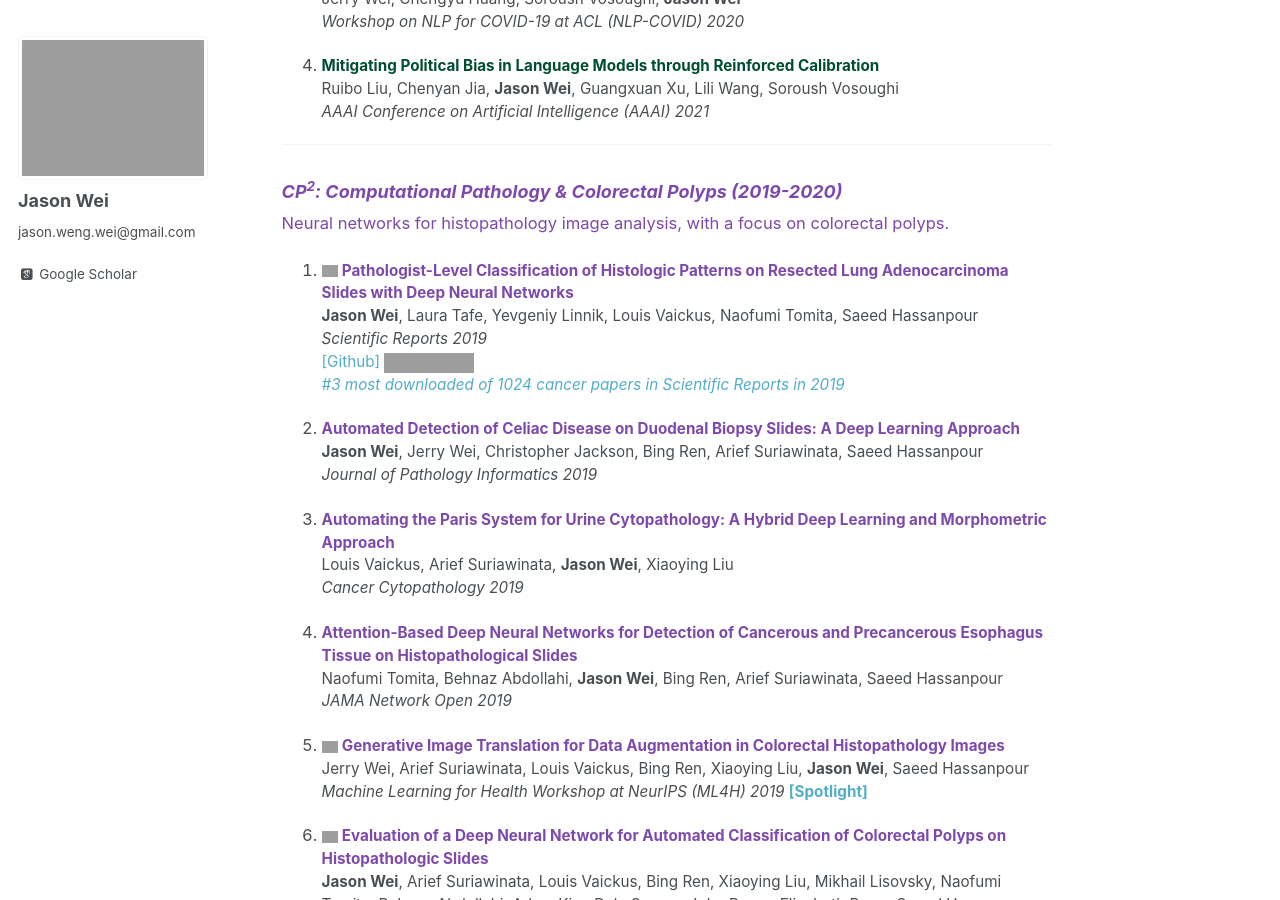
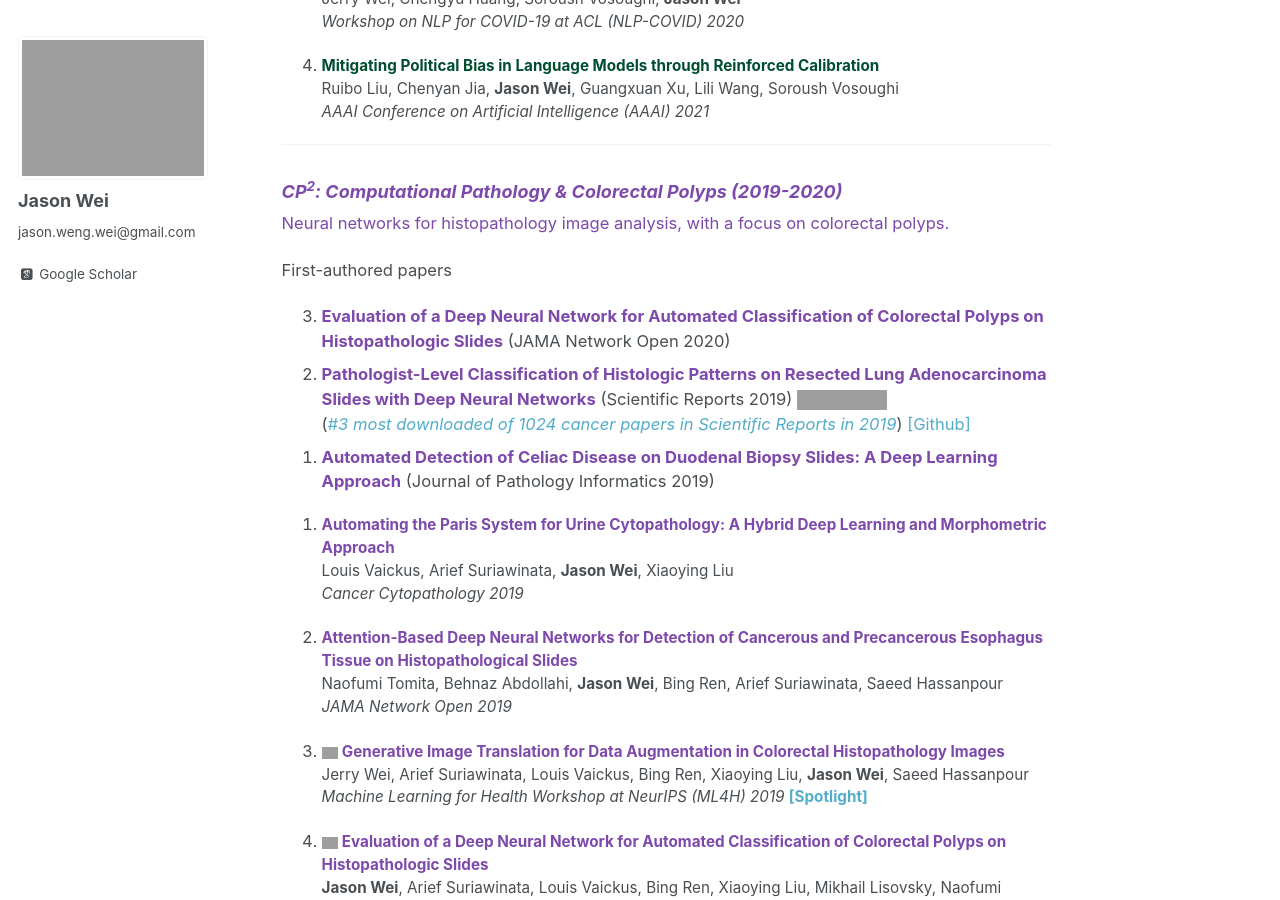
Before and after one commit to jasonwei20/jasonwei20.github.io, a Jekyll site: the page built from _pages/all_papers.md, in a window 1280 px wide and 900 px high, scrolled down 680 px. Built offline with Jekyll 4.4.1, drawn with Linux system fonts in a browser that asks for light colours; some web fonts are replaced; grey boxes are pictures that could not be loaded.

Commit message:
fix all papers

```diff
--- a/_pages/all_papers.md
+++ b/_pages/all_papers.md
@@ -39,6 +39,14 @@
 
 <span style="color:#7d49ab">Neural networks for histopathology image analysis, with a focus on colorectal polyps.</span>
 
+First-authored papers
+<ol reversed>
+  <li><a href="https://jamanetwork.com/journals/jamanetworkopen/fullarticle/2764906" style="color:#7d49ab" target="_blank"><b>Evaluation of a Deep Neural Network for Automated Classification of Colorectal Polyps on Histopathologic Slides</b></a> (JAMA Network Open 2020)</li>
+  <li><a href="https://www.nature.com/articles/s41598-019-40041-7" style="color:#7d49ab" target="_blank"><b>Pathologist-Level Classification of Histologic Patterns on Resected Lung Adenocarcinoma Slides with Deep Neural Networks</b></a> (Scientific Reports 2019) <img height="16" src="https://img.shields.io/github/stars/BMIRDS/deepslide.svg?logo=github&logoColor=white&colorA=navy&link=https://github.com/BMIRDS/deepslide&link=https://github.com/BMIRDS/deepslide"> <br/>
+  (<a href="https://www.nature.com/collections/ghegcgfbdi" target="_blank"><i>#3 most downloaded of 1024 cancer papers in Scientific Reports in 2019</i></a>) <a href="https://github.com/BMIRDS/deepslide" target="_blank">[Github]</a></li>
+  <li><a href="http://www.jpathinformatics.org/article.asp?issn=2153-3539;year=2019;volume=10;issue=1;spage=7;epage=7;aulast=Wei" style="color:#7d49ab" target="_blank"><b>Automated Detection of Celiac Disease on Duodenal Biopsy Slides: A Deep Learning Approach</b></a> (Journal of Pathology Informatics 2019)</li>
+</ol>
+<!--
 1. <img height="16" width="16" src="/images/glowing-star.png"> <a href="https://www.nature.com/articles/s41598-019-40041-7" style="color:#7d49ab" target="_blank"><b>Pathologist-Level Classification of Histologic Patterns on Resected Lung Adenocarcinoma Slides with Deep Neural Networks</b></a>
 **Jason Wei**, Laura Tafe, Yevgeniy Linnik, Louis Vaickus, Naofumi Tomita, Saeed Hassanpour
 *Scientific Reports 2019*
@@ -48,7 +56,7 @@
 
 2. <a href="http://www.jpathinformatics.org/article.asp?issn=2153-3539;year=2019;volume=10;issue=1;spage=7;epage=7;aulast=Wei" style="color:#7d49ab" target="_blank"><b>Automated Detection of Celiac Disease on Duodenal Biopsy Slides: A Deep Learning Approach</b></a>
 **Jason Wei**, Jerry Wei, Christopher Jackson, Bing Ren, Arief Suriawinata, Saeed Hassanpour
-*Journal of Pathology Informatics 2019*
+*Journal of Pathology Informatics 2019*    -->
 
 3. <a href="https://onlinelibrary.wiley.com/doi/abs/10.1002/cncy.22099" style="color:#7d49ab" target="_blank"><b>Automating the Paris System for Urine Cytopathology: A Hybrid Deep Learning and Morphometric Approach</b></a>
 Louis Vaickus, Arief Suriawinata, **Jason Wei**, Xiaoying Liu
```
